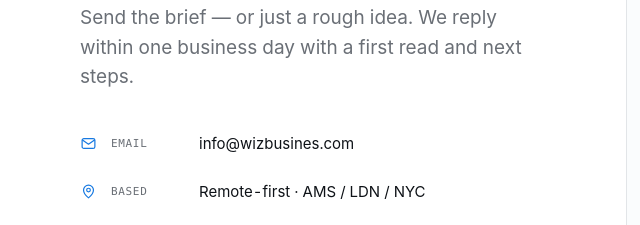
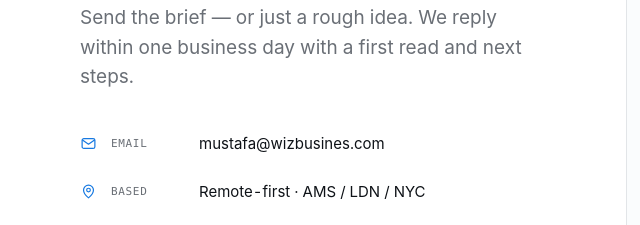
Before and after one commit to forperspective/landing, a plain HTML site: page index.html in a window 1280 px wide. Shown: the part 5020-5245 px from the top of the page, 0-640 px from the left. Drawn offline with Linux system fonts and the light colour scheme.

Commit message:
Update index.html

```diff
--- a/index.html
+++ b/index.html
@@ -695,7 +695,7 @@ h1,h2,h3{ font-family:var(--font-display); font-weight:600; line-height:1.04; le
         <h2 class="h2" style="margin-top:14px">Tell us what you're building</h2>
         <p class="lead">Send the brief — or just a rough idea. We reply within one business day with a first read and next steps.</p>
         <ul class="contact-lines">
-          <li><svg viewBox="0 0 24 24" fill="none" stroke-width="1.7" stroke-linecap="round" stroke-linejoin="round"><rect x="3" y="5" width="18" height="14" rx="2.5"/><path d="m3.5 7 8.5 6 8.5-6"/></svg><span class="k">Email</span><a href="mailto:info@wizbusines.com">info@wizbusines.com</a></li>
+          <li><svg viewBox="0 0 24 24" fill="none" stroke-width="1.7" stroke-linecap="round" stroke-linejoin="round"><rect x="3" y="5" width="18" height="14" rx="2.5"/><path d="m3.5 7 8.5 6 8.5-6"/></svg><span class="k">Email</span><a href="mailto:mustafa@wizbusines.com">mustafa@wizbusines.com</a></li>
           <li><svg viewBox="0 0 24 24" fill="none" stroke-width="1.7" stroke-linecap="round" stroke-linejoin="round"><path d="M12 21s-7-5.5-7-11a7 7 0 0 1 14 0c0 5.5-7 11-7 11z"/><circle cx="12" cy="10" r="2.6"/></svg><span class="k">Based</span><span>Remote-first · AMS / LDN / NYC</span></li>
           <li><svg viewBox="0 0 24 24" fill="none" stroke-width="1.7" stroke-linecap="round" stroke-linejoin="round"><circle cx="12" cy="12" r="9"/><path d="M12 7v5l3.5 2"/></svg><span class="k">Reply</span><span>Within one business day</span></li>
         </ul>
@@ -793,7 +793,7 @@ h1,h2,h3{ font-family:var(--font-display); font-weight:600; line-height:1.04; le
       <div>
         <h4>Elsewhere</h4>
         <ul>
-          <li><a href="mailto:info@wizbusines.com">Email</a></li>
+          <li><a href="mailto:mustafa@wizbusines.com">Email</a></li>
           <li><a href="#top">LinkedIn</a></li>
           <li><a href="#top">X / Twitter</a></li>
         </ul>
```
